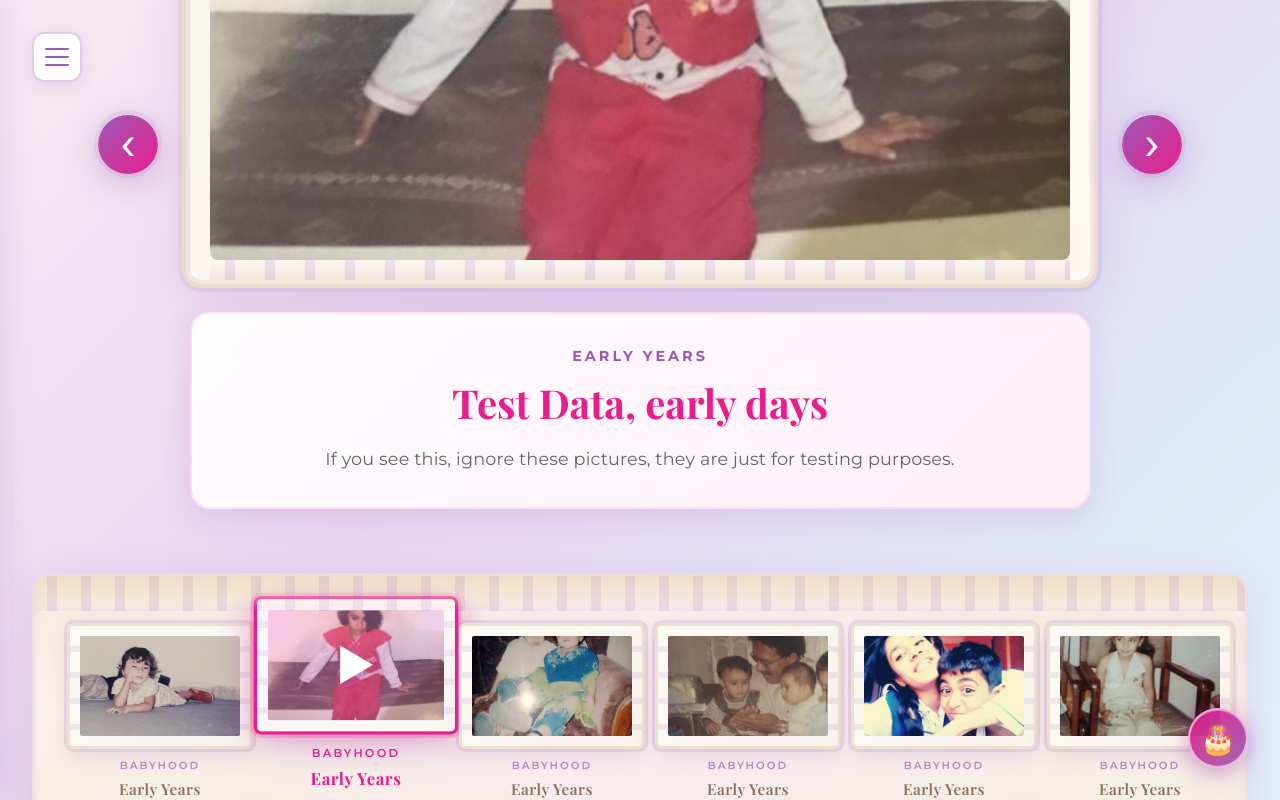
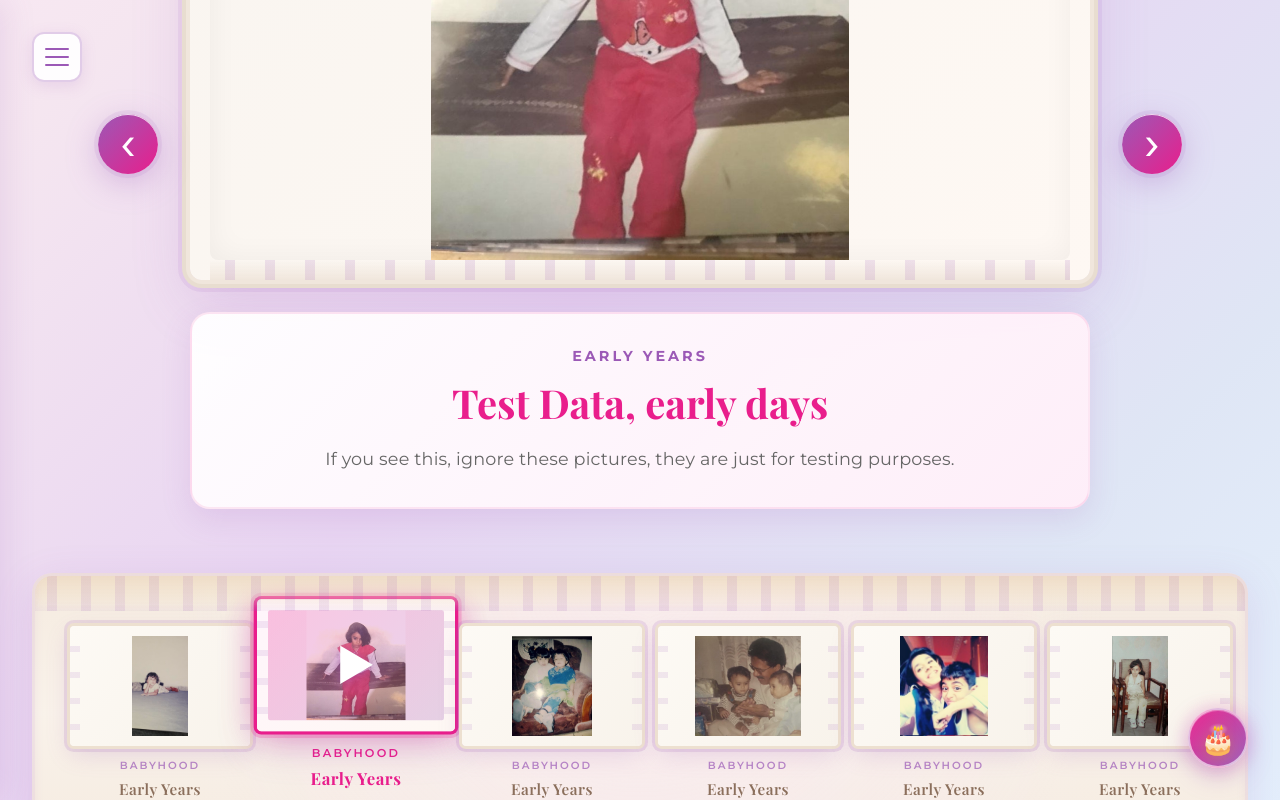
Before and after one commit to TashkeenSayyad/Birthday-Website, a React (Vite) app: page /timeline in a window 1280 px wide. Built offline with nearby package versions, Linux system fonts and the light colour scheme; the HTML template or start-up script is replaced by a standard one; a web font is replaced by a local one.

Commit message:
Fix image cropping issue in timeline
- Changed object-fit from 'cover' to 'contain' for main pictures
- Changed object-fit from 'cover' to 'contain' for thumbnails
- Images now display fully without cropping any parts
- Maintains aspect ratio and shows complete image within frame

```diff
--- a/src/styles/TimelinePage.css
+++ b/src/styles/TimelinePage.css
@@ -98,7 +98,7 @@
 .main-picture {
   width: 100%;
   height: 100%;
-  object-fit: cover;
+  object-fit: contain;
   animation: fadeInScale 0.8s cubic-bezier(0.4, 0, 0.2, 1);
   border-radius: 8px;
   box-shadow: inset 0 0 30px rgba(0, 0, 0, 0.05);
@@ -357,7 +357,7 @@
 .thumbnail-image {
   width: 100%;
   height: 100%;
-  object-fit: cover;
+  object-fit: contain;
   transition: transform 0.4s ease, filter 0.4s ease;
   filter: sepia(0.08) saturate(1.05) brightness(1.02);
   border-radius: 2px;
```
